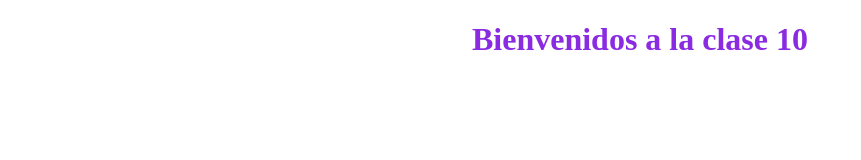
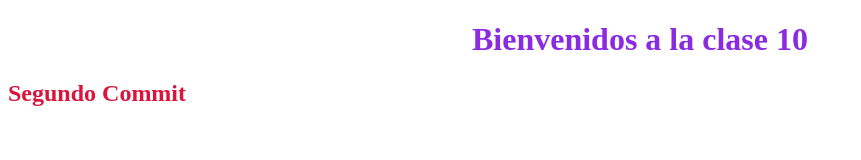
Before and after one commit to mcaceres8/Lunes-Comi-Noche, a plain HTML site: page index.html in a window 1280 px wide. Shown: the whole page, without its empty margins (0-861 px from the left). Drawn offline with Linux system fonts and the light colour scheme.

Commit message:
segundo commit

```diff
--- a/css/estilo.css
+++ b/css/estilo.css
@@ -2,3 +2,7 @@ h1{
     text-align: center;
     color: blueviolet;
 }
+
+h2{
+    color: crimson;
+}
--- a/index.html
+++ b/index.html
@@ -10,5 +10,7 @@
 </head>
 <body>
     <h1>Bienvenidos a la clase 10</h1>
+
+    <h2>Segundo Commit</h2>
 </body>
 </html>
```
